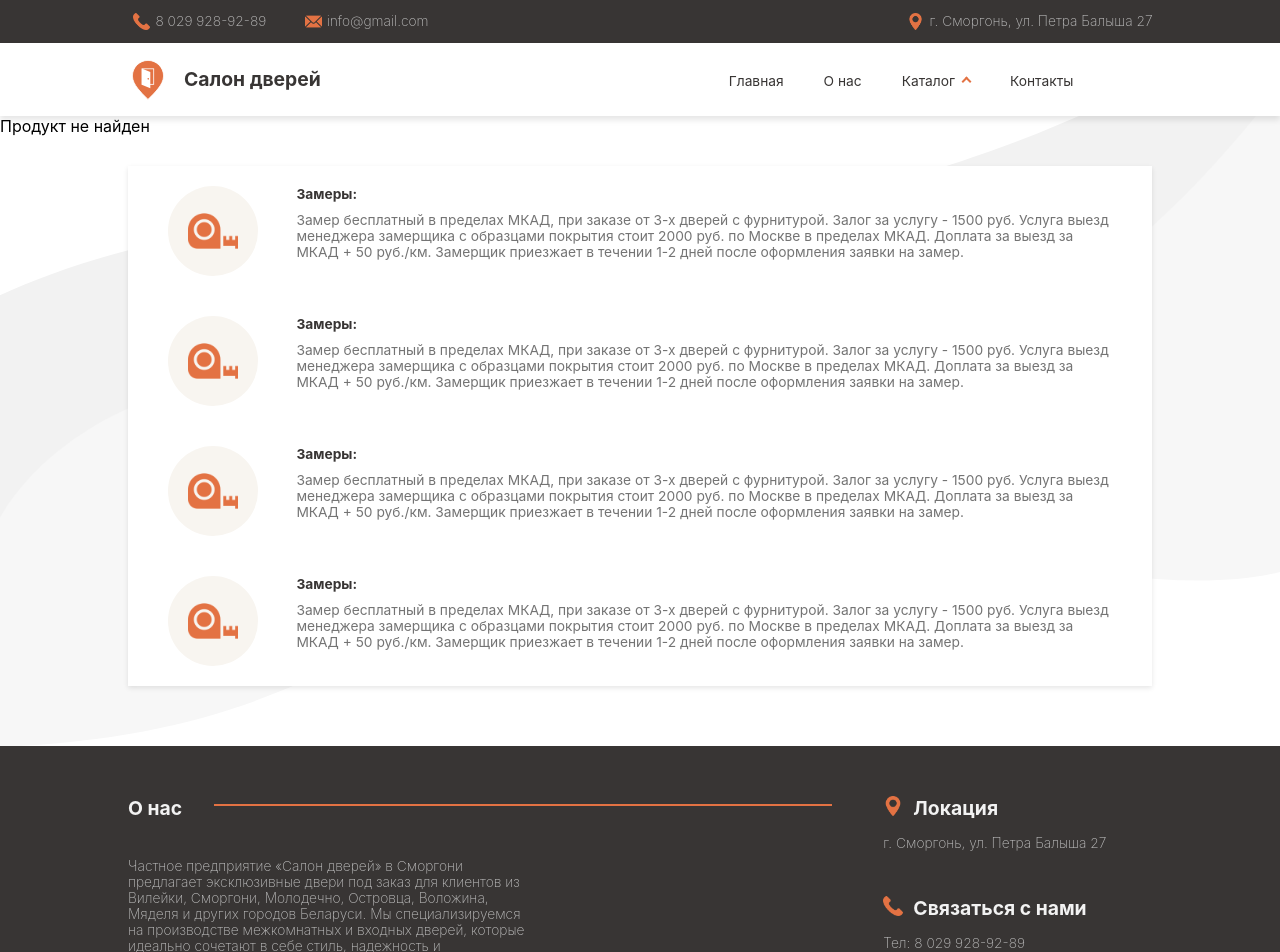
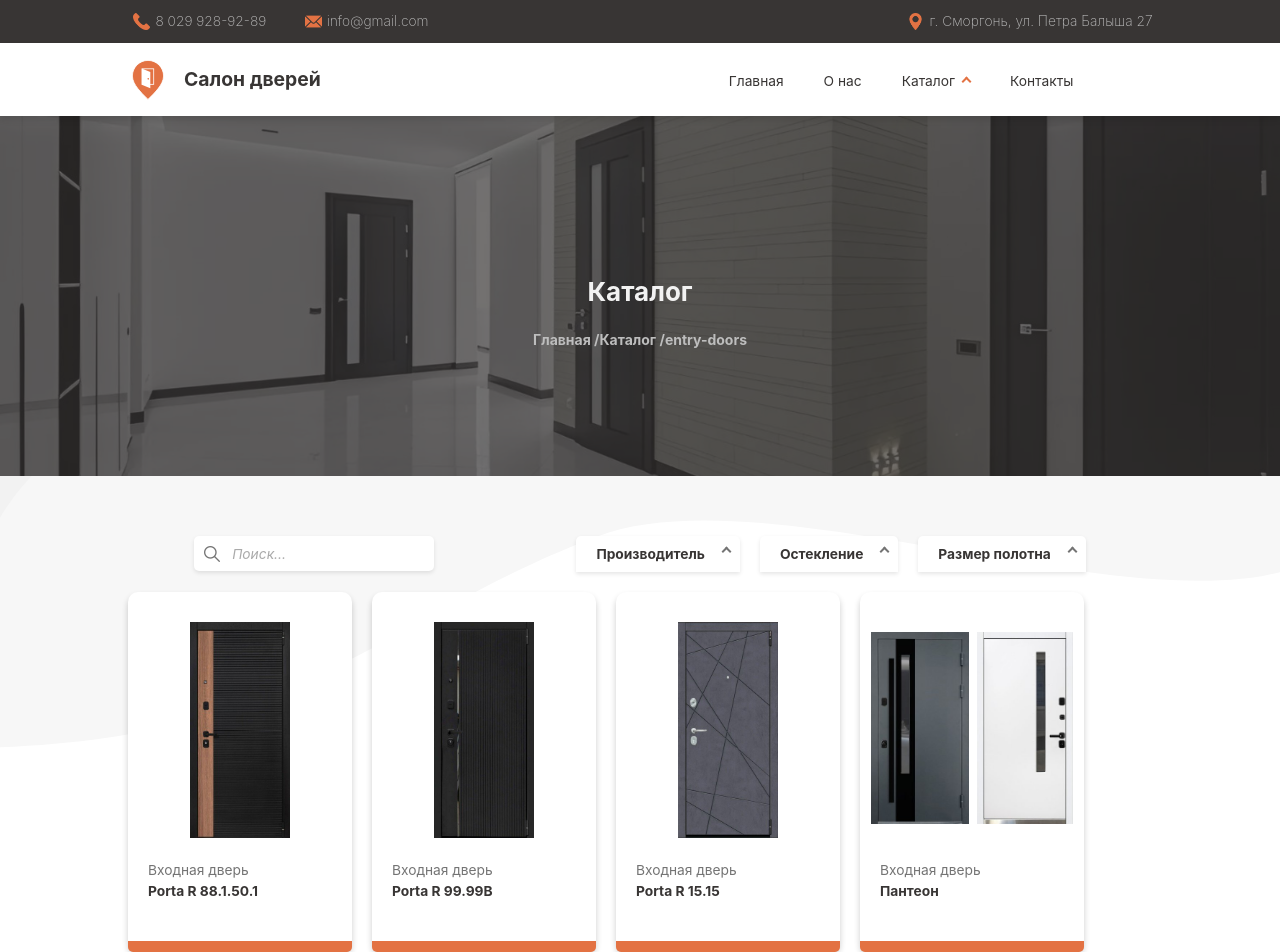
Before and after one commit to WebSVA/Project_Salon_dverey, a React (Create React App) app: page /catalog/entry-doors in a window 1280 px wide. Shown: the top 952 px of the page. Built offline with nearby package versions, Linux system fonts and the light colour scheme.

Commit message:
routing doors type

```diff
--- a/src/App.js
+++ b/src/App.js
@@ -107,6 +107,7 @@ return (
                 </a>
                 <div className="dropdown-menu">
                   <a className="dropdown-item" href="/catalog/interior-doors">
+                  {/* <a className="dropdown-item" href="/catalog/interior-doors"> */}
                     Межкомнатные двери
                   </a>
                   <a className="dropdown-item" href="/catalog/entry-doors">
@@ -132,6 +133,8 @@ return (
         <Route path="/about" element={<AboutPage />} />
         <Route path="/contact" element={<ContactPage />} />
         <Route path="/catalog" element={<CatalogPage />} />
+        <Route path="/catalog/interior-doors" element={<CatalogPage doorType="Межкомнатная дверь" />} />
+        <Route path="/catalog/entry-doors" element={<CatalogPage doorType="Входная дверь" />} />
         <Route path="/catalog/:id" element={<ProductPage />} />
         <Route path="*" element={<HomePage />} />
       </Routes>
--- a/src/components/catalog/CatalogContainer.js
+++ b/src/components/catalog/CatalogContainer.js
@@ -4,7 +4,8 @@ import data from '../../data/data.json';
 import ProductCard from './ProductCard';
 import '../../styles/catalog/catalogContainer.css';
 import searchsvg from '../../assets/loupe.png';
-function CatalogContainer() {
+
+function CatalogContainer({ doorType }) {
     const [products, setProducts] = useState([]);
     const [searchQuery, setSearchQuery] = useState('');
     const [filteredProducts, setFilteredProducts] = useState([]);
@@ -41,14 +42,18 @@ function CatalogContainer() {
                         return true;
                 }
             });
-            return matchesSearch && matchesFilters;
+
+            // Фильтрация по типу двери
+            const matchesDoorType = !doorType || product.type === doorType;
+
+            return matchesSearch && matchesFilters && matchesDoorType;
         });
 
         setFilteredProducts(filtered);
         if (currentPage !== 1) {
             setCurrentPage(1);
         }
-    }, [searchQuery, activeFilters, products]);
+    }, [searchQuery, activeFilters, products, doorType]); // Добавляем doorType в зависимость
 
     // Обновление активных фильтров
     const handleFilterChange = (updatedFilters) => {
@@ -71,7 +76,6 @@ function CatalogContainer() {
         { category: "Производитель", options: ["elporta", "TEMIDOORS", "ООО 'Двери Гранит'", "ЮНИ Двери", "МЕДВЕДВ И К", "Гарда", "DEFORM V"] },
         { category: "Остекление", options: ["Есть", "Нет", "Матовое", "Зеркало"] },
         { category: "Размер полотна", options: ["350 x 2000", "400 x 2000", "600 х 2000", "700 x 2000", "800 x 2000", "900 x 2000","860 x 2050", "880 х 2050", "960 x 2050", "980 х 2000", "1050 x 2070"] }
-        // { category: "Материал", options: ["МДФ панель", "Массив сосны", "Массив дуба", "Массив ясеня", "Массив ольхи", "Массив бука", "Эмаль"] }
     ];
 
     return (
@@ -82,22 +86,22 @@ function CatalogContainer() {
                         src= {searchsvg}
                         alt="Search"
                         className="icon-image"
-    /> <input
+                    />
+                    <input
                         type='text'
                         placeholder='Поиск...'
                         value={searchQuery}
                         onChange={(e) => setSearchQuery(e.target.value)}
-                            className='search-input' />
+                        className='search-input'
+                    />
                 </div>
                 <Filter filters={filters} onFilterChange={handleFilterChange} />
             </div>
             <div className='catalog-container'>
-
                 <div className="product-list">
                     {currentProducts.map(product => (
                         <a key={product.id} href={`/catalog/${product.id}`}>
                             <ProductCard
-                                key={product.id}
                                 product={product}
                                 onClick={(id) => console.log(`Clicked on product with ID: ${id}`)}
                             />
--- a/src/pages/CatalogPage.js
+++ b/src/pages/CatalogPage.js
@@ -2,7 +2,7 @@ import Breadcrumbs from "../components/Breadcrumbs";
 import CatalogContainer from '../components/catalog/CatalogContainer';
 import { Helmet } from "react-helmet";
 
-function CatalogPage() {
+function CatalogPage({ doorType }) {
 
 
     return (
@@ -18,7 +18,7 @@ function CatalogPage() {
             <meta name="viewport" content="width=device-width, initial-scale=1.0" />
           </Helmet>
             <Breadcrumbs title="Каталог" />
-            <CatalogContainer/>
+            <CatalogContainer doorType={doorType}/>
         </>
     );
 }
```
Lines whose indentation alone changed are shown as unchanged.
